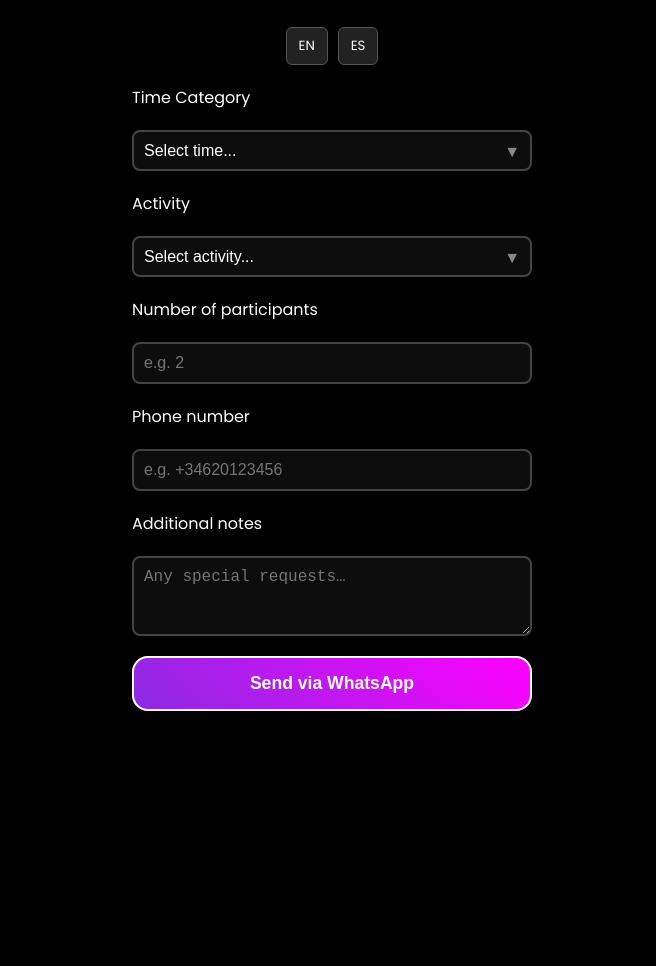
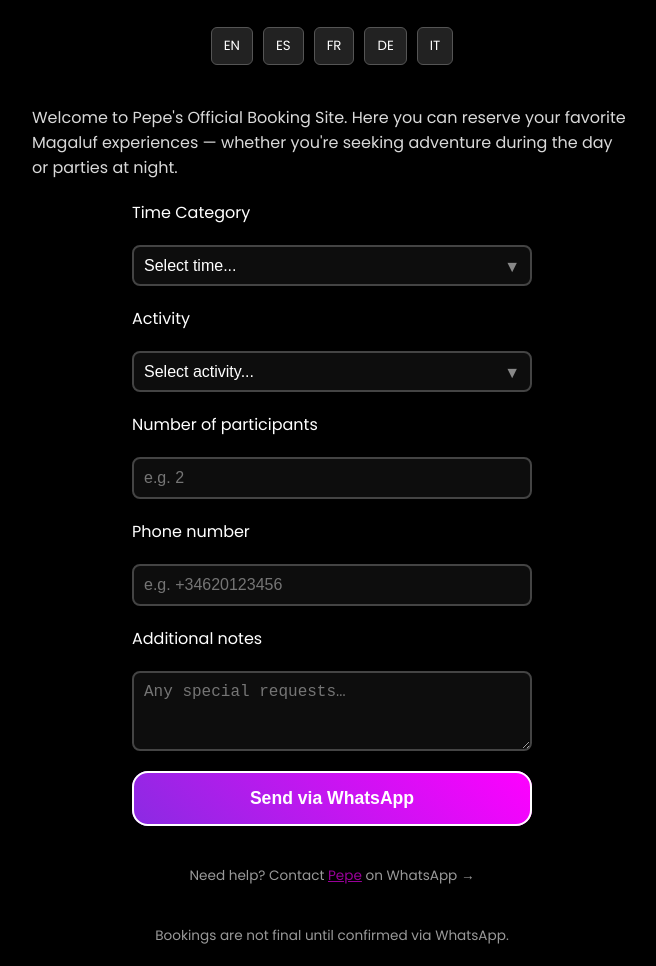
Before and after one commit to BusinessBotss/magalufactivities, a plain HTML site: page index.html in a window 1280 px wide. Shown: the part 71-1037 px from the top of the page, without its empty margins (308-964 px from the left). Before the commit the page ends 802 px from the top, so only its background shows below. Drawn offline with Linux system fonts and the light colour scheme.

Commit message:
Update index.html

```diff
--- a/index.html
+++ b/index.html
@@ -75,6 +75,19 @@
       box-shadow:0 0 10px rgba(138,43,226,.7),
                  0 0 20px rgba(255,0,255,.7);
     }
+    .info-box {
+      max-width: 600px;
+      margin: 20px auto;
+      font-size: 1rem;
+      opacity: 0.85;
+      text-align: left;
+    }
+    .footer {
+      margin-top: 40px;
+      font-size: 0.85rem;
+      opacity: 0.6;
+    }
+    a { color: #ff00ff; text-decoration: underline; }
   </style>
 </head>
 <body>
@@ -82,7 +95,15 @@
   <div class="lang-buttons">
     <button onclick="switchLang('en')">EN</button>
     <button onclick="switchLang('es')">ES</button>
+    <button onclick="switchLang('fr')">FR</button>
+    <button onclick="switchLang('de')">DE</button>
+    <button onclick="switchLang('it')">IT</button>
   </div>
+
+  <div class="info-box" id="introText">
+    Welcome to Pepe's Official Booking Site. Here you can reserve your favorite Magaluf experiences — whether you're seeking adventure during the day or parties at night.
+  </div>
+
   <form id="bookingForm">
     <label id="labelTime" for="time">Time Category</label>
     <div class="dropdown">
@@ -112,10 +133,18 @@
     <button type="submit" class="btn" id="submitBtn">Send via WhatsApp</button>
   </form>
 
+  <div class="footer" id="footerContact">
+    Need help? <a href="https://wa.me/34620618465" target="_blank">Contact Pepe on WhatsApp →</a>
+  </div>
+  <div class="footer" id="footerNote">
+    Bookings are not final until confirmed via WhatsApp.
+  </div>
+
   <script>
     const translations = {
       en: {
         formTitle: "Book Your Magaluf Activity",
+        intro: "Welcome to Pepe's Official Booking Site. Here you can reserve your favorite Magaluf experiences — whether you're seeking adventure during the day or parties at night.",
         time: "Time Category",
         day: "Day Activities",
         night: "Night Activities",
@@ -125,23 +154,16 @@
         phone: "Phone number",
         notes: "Additional notes",
         send: "Send via WhatsApp",
+        contact: "Need help? Contact Pepe on WhatsApp →",
+        disclaimer: "Bookings are not final until confirmed via WhatsApp.",
         activities: {
-          day: [
-            'Oceans Beach Club Tickets',
-            'Jetski Rental',
-            'Boat Party',
-            'Boat Rentals',
-            'Quad Rental'
-          ],
-          night: [
-            'Pirates Adventure',
-            "Gringo's Bingo",
-            'MCP Pass'
-          ]
+          day: ["Oceans Beach Club Tickets", "Jetski Rental", "Boat Party", "Boat Rentals", "Quad Rental"],
+          night: ["Pirates Adventure", "Gringo's Bingo", "MCP Pass"]
         }
       },
       es: {
         formTitle: "Reserva tu Actividad en Magaluf",
+        intro: "Bienvenido al sitio oficial de reservas de Pepe. Aquí puedes reservar tus experiencias favoritas en Magaluf, ya sea que busques aventura de día o fiesta de noche.",
         time: "Categoría de tiempo",
         day: "Actividades de día",
         night: "Actividades de noche",
@@ -151,27 +173,38 @@
         phone: "Teléfono",
         notes: "Notas adicionales",
         send: "Enviar por WhatsApp",
+        contact: "¿Necesitas ayuda? Contacta con Pepe por WhatsApp →",
+        disclaimer: "La reserva no está confirmada hasta recibir mensaje por WhatsApp.",
         activities: {
-          day: [
-            'Entradas Oceans Beach Club',
-            'Alquiler de Jetski',
-            'Fiesta en Barco',
-            'Alquiler de Barco',
-            'Alquiler de Quad'
-          ],
-          night: [
-            'Pirates Adventure',
-            "Gringo's Bingo",
-            'Pase MCP'
-          ]
+          day: ["Entradas Oceans Beach Club", "Alquiler de Jetski", "Fiesta en Barco", "Alquiler de Barco", "Alquiler de Quad"],
+          night: ["Pirates Adventure", "Gringo's Bingo", "Pase MCP"]
+        }
+      },
+      fr: {
+        formTitle: "Réservez votre activité à Magaluf",
+        intro: "Bienvenue sur le site officiel de réservation de Pepe. Réservez vos activités préférées à Magaluf — aventures de jour ou soirées animées.",
+        time: "Catégorie horaire",
+        day: "Activités de jour",
+        night: "Activités de nuit",
+        activity: "Activité",
+        selectActivity: "Sélectionnez une activité...",
+        participants: "Nombre de participants",
+        phone: "Numéro de téléphone",
+        notes: "Notes supplémentaires",
+        send: "Envoyer via WhatsApp",
+        contact: "Besoin d'aide ? Contacte Pepe sur WhatsApp →",
+        disclaimer: "La réservation est confirmée uniquement après réponse sur WhatsApp.",
+        activities: {
+          day: ["Billet Oceans Beach Club", "Location de Jetski", "Boat Party", "Location de bateau", "Location de quad"],
+          night: ["Pirates Adventure", "Gringo's Bingo", "Pass MCP"]
         }
       }
     };
 
     function switchLang(lang) {
       const t = translations[lang] || translations.en;
-
       document.getElementById('formTitle').textContent = t.formTitle;
+      document.getElementById('introText').textContent = t.intro;
       document.getElementById('labelTime').textContent = t.time;
       document.getElementById('optionDay').textContent = t.day;
       document.getElementById('optionNight').textContent = t.night;
@@ -180,19 +213,20 @@
       document.getElementById('labelPhone').textContent = t.phone;
       document.getElementById('labelNotes').textContent = t.notes;
       document.getElementById('submitBtn').textContent = t.send;
+      document.getElementById('footerContact').innerHTML = t.contact.replace("Pepe", '<a href="https://wa.me/34620618465" target="_blank">Pepe</a>');
+      document.getElementById('footerNote').textContent = t.disclaimer;
 
       const timeSelect = document.getElementById('time');
       const activitySelect = document.getElementById('activity');
-
       timeSelect.onchange = () => {
-        const timeValue = timeSelect.value;
-        const options = t.activities[timeValue] || [];
+        const selected = timeSelect.value;
+        const list = t.activities[selected] || [];
         activitySelect.innerHTML = '<option value="" disabled selected>' + t.selectActivity + '</option>';
-        options.forEach(opt => {
-          const el = document.createElement('option');
-          el.textContent = opt;
-          el.value = opt;
-          activitySelect.appendChild(el);
+        list.forEach(act => {
+          const option = document.createElement('option');
+          option.textContent = act;
+          option.value = act;
+          activitySelect.appendChild(option);
         });
       };
     }
```
